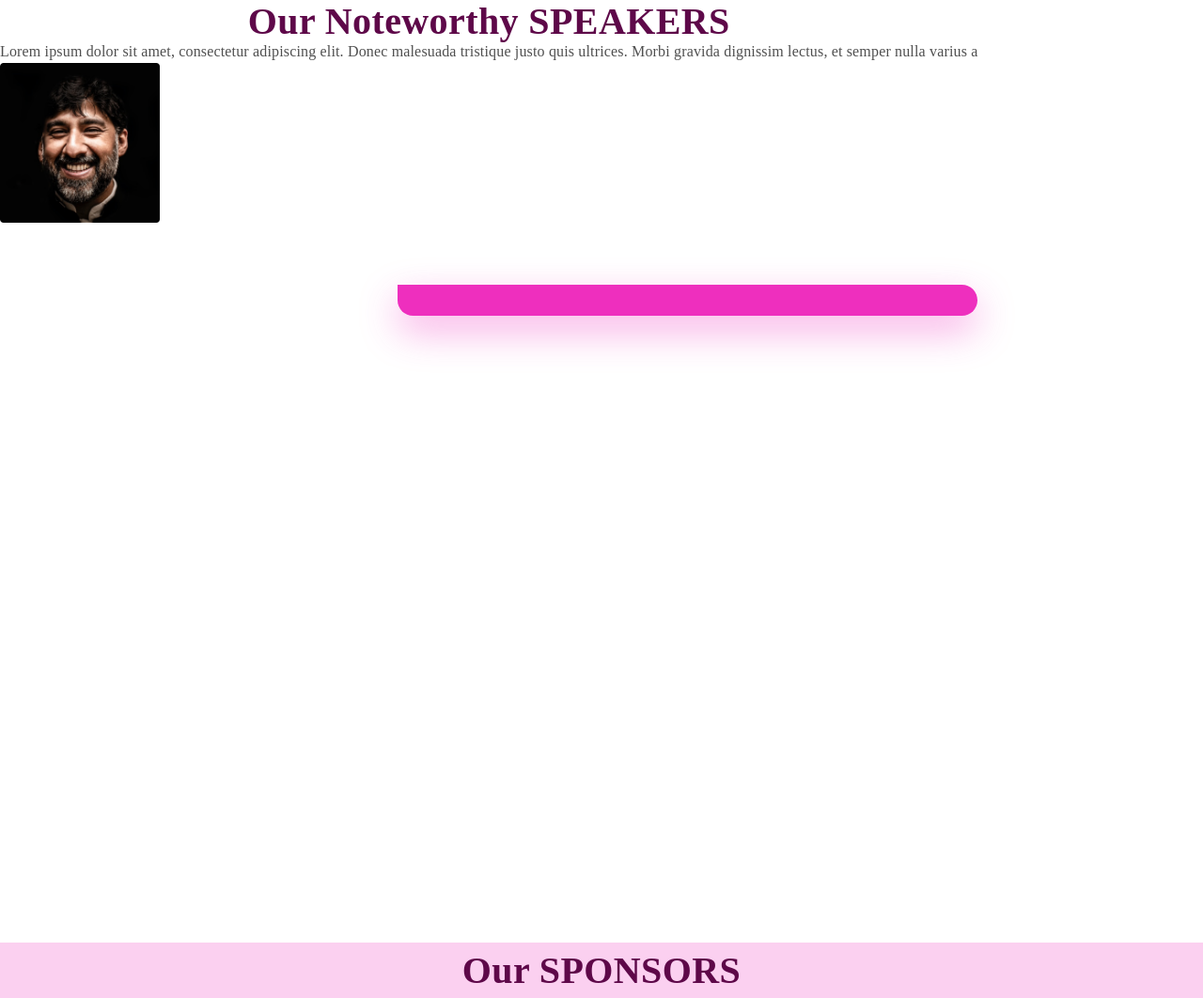
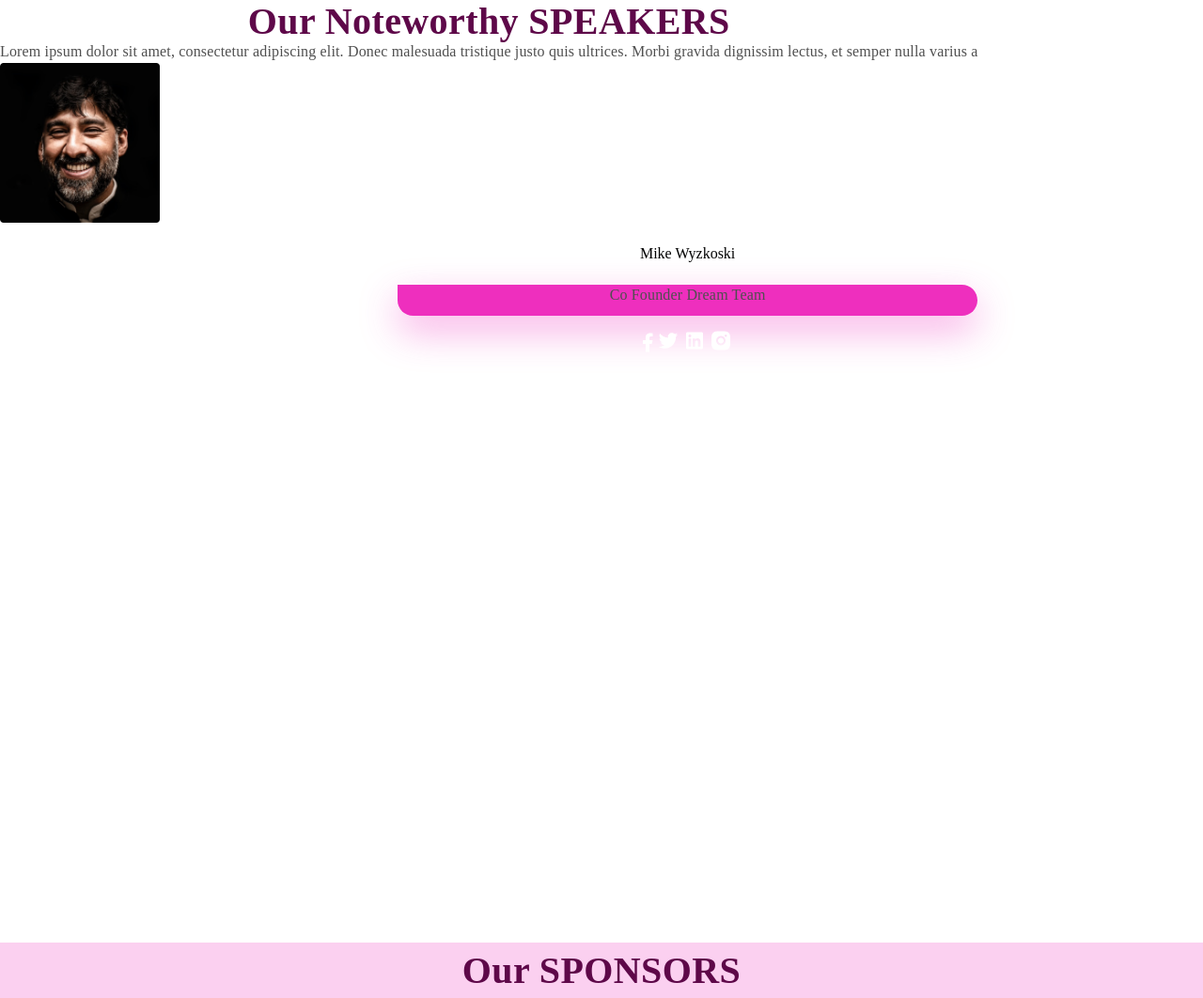
Before and after one commit to Mutai-Gilbert/Creative-Commons, a website: page index.html in a window 1280 px wide. Shown: the part 1847-2909 px from the top of the page at 94% size. Drawn offline with Linux system fonts and the light colour scheme.

Commit message:
Made chnages to the index.html style.css conference.js files

```diff
--- a/index.html
+++ b/index.html
@@ -129,13 +129,13 @@ Vida diam at turpis bibendum, sed dignissim lectus iaculis. Donec vel sollicitud
                         <div class="speaker-1">
                             <img src="./img/speaker-1.png" alt="Mike Wyzkoski" width="170vw">
                             <div class="speaker-box-1">
-                                <h4></h4>
-                                <p></p>
+                                <h4>Mike Wyzkoski</h4>
+                                <p>Co Founder Dream Team</p>
                                 <div>
-                                    <img src="" alt="">
-                                    <img src="" alt="">
-                                    <img src="" alt="">
-                                    <img src="" alt="">
+                                    <img src="./img/facebook.png" alt="facebook">
+                                    <img src="./img/Twitter.png" alt="Twitter">
+                                    <img src="./img/Linkedin.png" alt="Linkedin">
+                                    <img src="./img/Instagram.png" alt="Instagram">
                                 </div>
                             </div>
 
```
Also changed, not shown: img/Instagram.png (added), img/Linkedin.png (added), img/Twitter.png (added), img/facebook.png (added).
